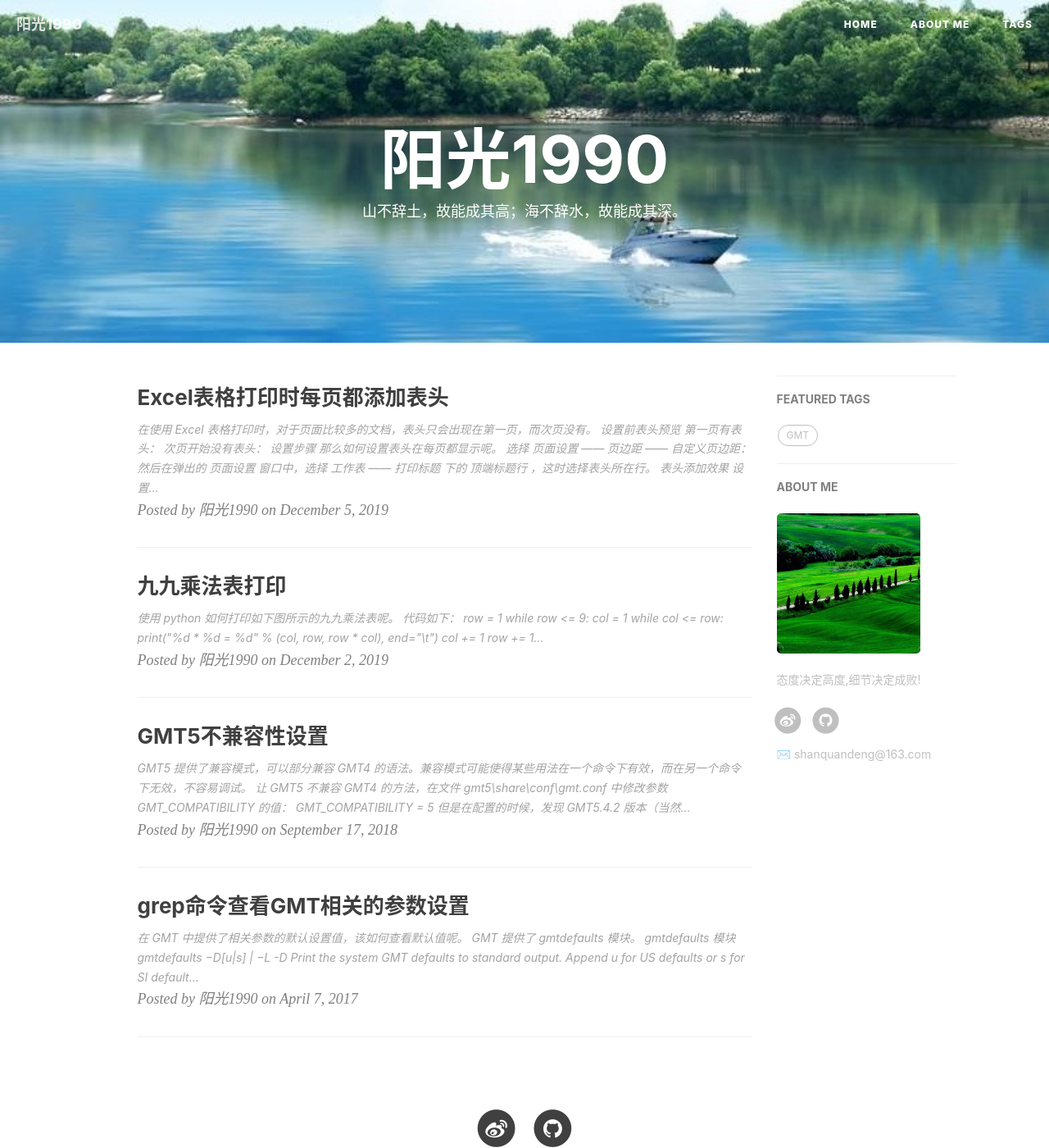
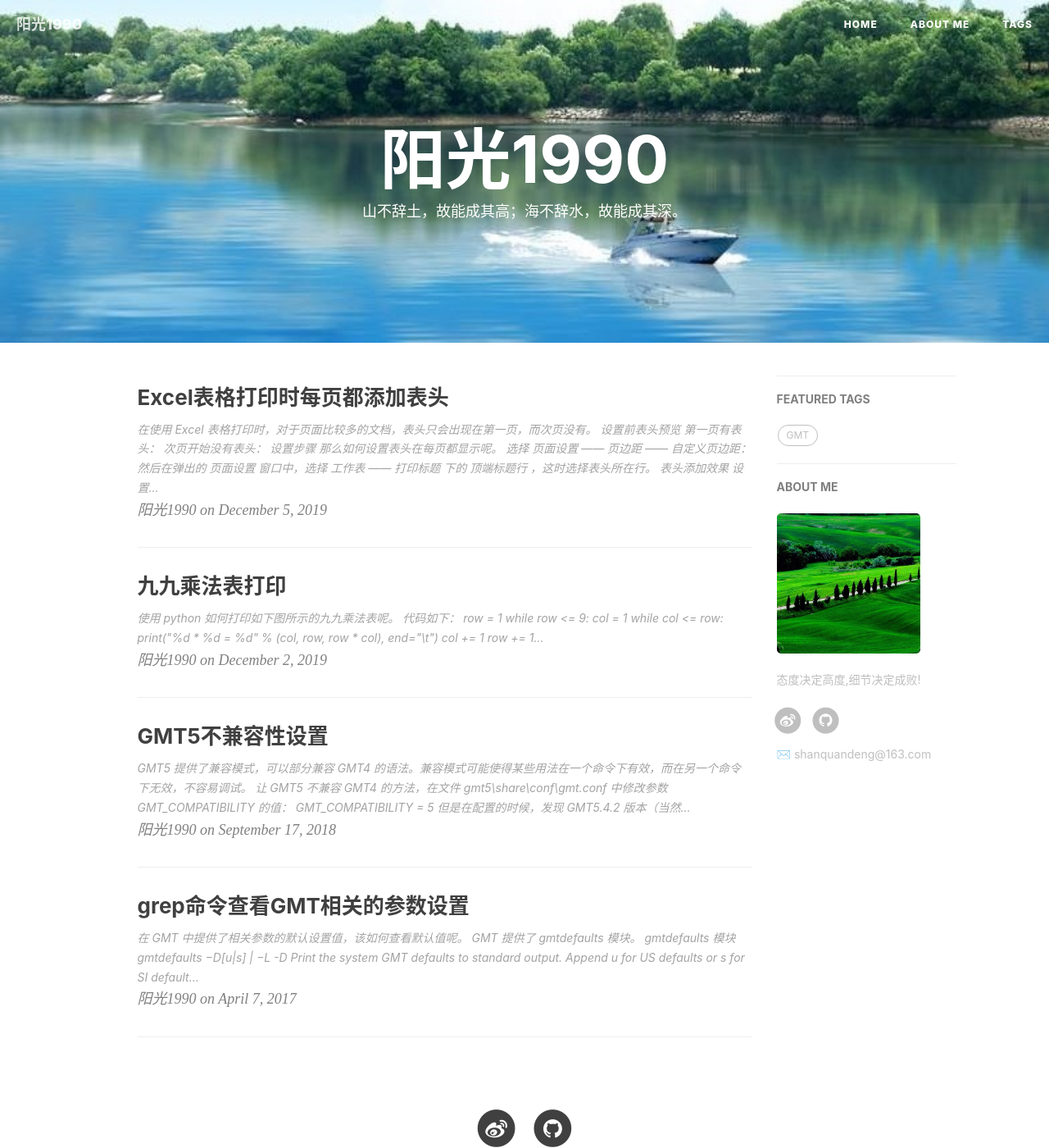
Before and after one commit to sqdeng/sqdeng.github.io, a Jekyll site: the page built from index.html, in a window 1280 px wide and 1400 px high. Shown: the whole window at 82% size. Built offline with Jekyll 4.4.1, drawn with Linux system fonts in a browser that asks for light colours; nearby versions of some CDN libraries; the list of posts is cut into pages by our own code; comment, search, counter and statistics services are not loaded.

Commit message:
change posted

```diff
--- a/about.html
+++ b/about.html
@@ -47,7 +47,6 @@ header-img: "img/post-timg.jpg"
     <li><a href="https://github.com">GitHub</a></li>
     <li><a href="http://jekyll.com.cn/">jekyll</a></li>
     <li><a href="https://pages.github.com/">GitHub Pages</a></li>
-    <li><a href="https://qiubaiying.github.io">BY</a></li>
     </ul>
 </div> -->
 
--- a/index.html
+++ b/index.html
@@ -19,7 +19,7 @@ description: "山不辞土，故能成其高；海不辞水，故能成其深。
         </div>
     </a>
     <p class="post-meta">
-        Posted by {% if post.author %}{{ post.author }}{% else %}{{ site.title }}{% endif %} on {{ post.date | date: "%B %-d, %Y" }}
+        {% if post.author %}{{ post.author }}{% else %}{{ site.title }}{% endif %}  on {{ post.date | date: "%B %-d, %Y" }}
     </p>
 </div>
 <hr>
```
Also changed, not shown: other parts of about.html (+1 -1 lines), _config.yml (+5 -5 lines).
